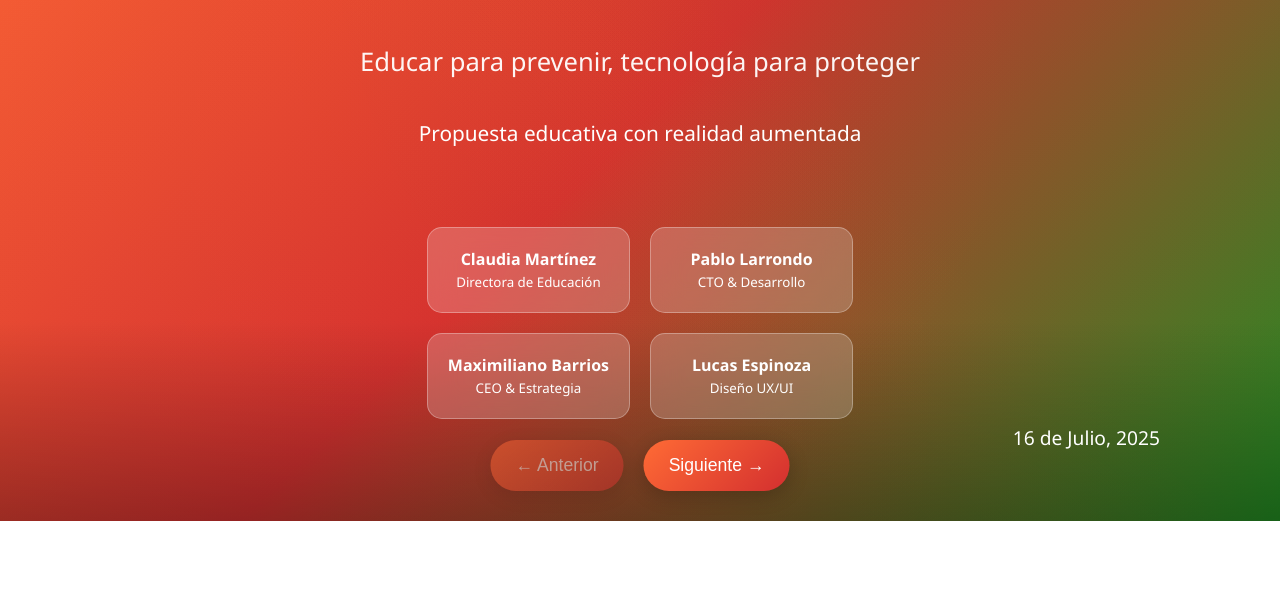
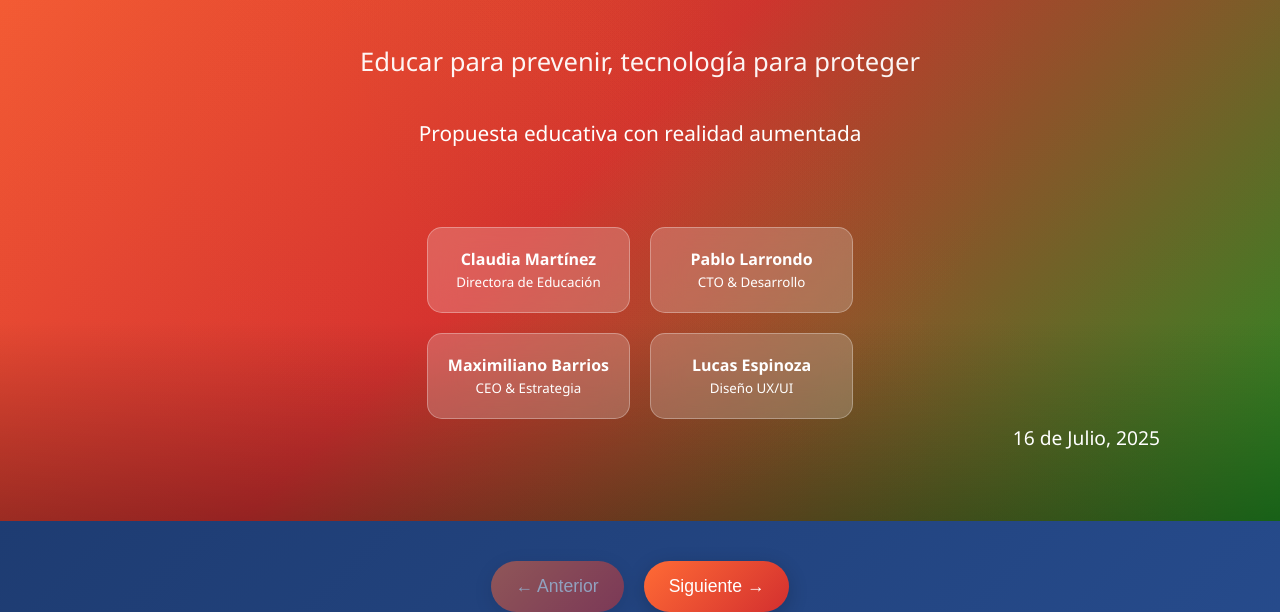
Before and after one commit to Maxbarrioslopez/FireAR, a plain HTML site: page index.html in a window 1280 px wide. Shown: the part 279-891 px from the top of the page. Before the commit the page ends 800 px from the top, so only its background shows below. Drawn offline with Linux system fonts and the light colour scheme.

Commit message:
Update index.html
cambios en css  siguiente anterior

```diff
--- a/index.html
+++ b/index.html
@@ -963,15 +963,14 @@
         }
 
         /* Navegación mejorada */
-        .nav-container {
-            position: fixed;
-            bottom: 30px;
-            left: 50%;
-            transform: translateX(-50%);
-            display: flex;
-            gap: 20px;
-            z-index: 1000;
-        }
+.nav-container {
+    position: relative; /* ya no flotante */
+    display: flex;
+    justify-content: center;
+    gap: 20px;
+    margin-top: 40px;
+}
+
 
         .nav-btn {
             background: linear-gradient(135deg, #ff6b35 0%, #d32f2f 100%);
```
